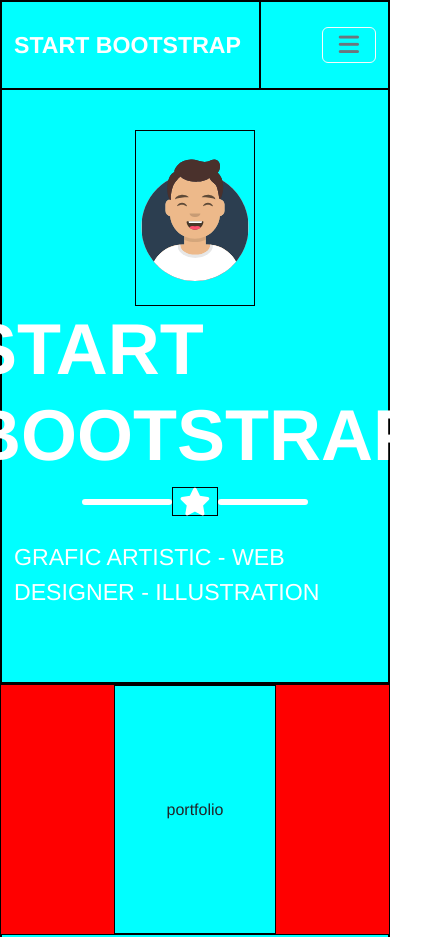
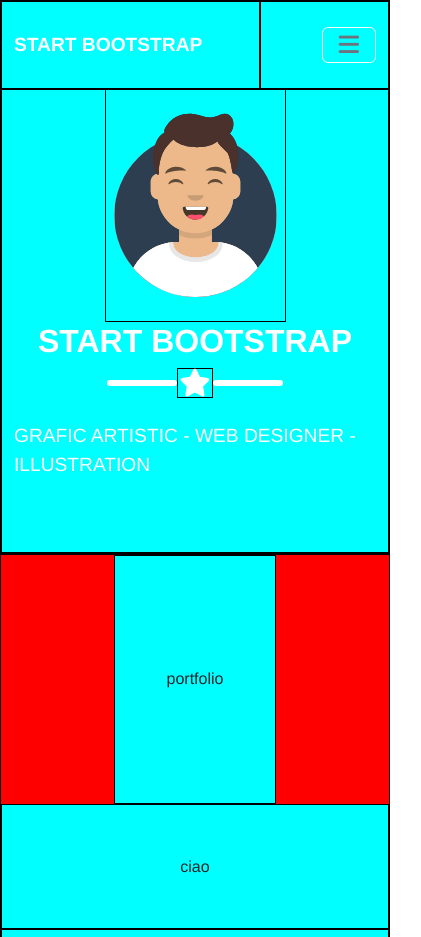
Before and after one commit to Daniele206/html-css-bootstrap-freelancer, a plain HTML site: page index.html in a window 390 px wide. Shown: the top 937 px of the page, 421 px wide, since content can reach past the window. Drawn offline with nearby package versions, Linux system fonts and the light colour scheme.

Commit message:
[fix] header and jumbo responsive

```diff
--- a/assets/main/style.css
+++ b/assets/main/style.css
@@ -47,3 +47,32 @@ header{
   border: 3px solid white;
   border-radius: 6px;
 }
+
+@media screen and (max-width:1200px){
+  .my-fs-h1{
+    font-size: 3.5rem;
+  }
+}
+
+@media screen and (max-width:991px){
+  .my-fs-h1{
+    font-size: 2.5rem;
+  }
+}
+
+@media screen and (max-width:768px){
+  .my-fs-h1{
+    font-size: 2.0rem;
+  }
+
+  .my-fs-jumbo{
+    font-size: 1.2rem !important;
+  }
+}
+
+@media screen and (max-width:576px){
+  .my-fs-header{
+    font-size: 1.2rem !important;
+  }
+
+}
--- a/index.html
+++ b/index.html
@@ -13,18 +13,18 @@
   <header class="position-fixed w-100">
     <div class="container h-100">
       <div class="row h-100">
-        <div class="col-8 col-sm-4 h-100 d-flex align-items-center fs-3 fw-bold">
+        <div class="col-8 col-md-6 h-100 d-flex align-items-center fs-3 my-fs-header fw-bold">
           <a class="text-decoration-none text-white" href="#">START BOOTSTRAP</a>
         </div>
-        <div class="col-4 col-sm-8 h-100 d-flex align-items-center justify-content-end">
-          <div class="d-none d-sm-block h-100">
+        <div class="col-4 col-md-6 h-100 d-flex align-items-center justify-content-end">
+          <div class="d-none d-md-block h-100">
             <ul class="d-flex list-unstyled h-100 d-flex align-items-center fw-bold fs-5">
               <li><a class="text-decoration-none pe-4 text-white" href="#">PORTFOLIO</a></li>
               <li><a class="text-decoration-none pe-4 text-white" href="#">ABOUT</a></li>
               <li><a class="text-decoration-none text-white" href="#">CONTACT</a></li>
             </ul>
           </div>
-          <div class="d-sm-none fs-3 btn btn-outline-light text-secondary px-3 py-0">
+          <div class="d-md-none fs-3 btn btn-outline-light text-secondary px-3 py-0">
             <i class="fa-solid fa-bars"></i>
           </div>
         </div>
@@ -35,15 +35,15 @@
   <section class="jumbotron my-pt-fixed">
     <div class="container h-100">
       <div class="row justify-content-center h-100">
-        <div class="col-12 col-sm-8 d-flex flex-column align-items-center">
-          <img class="col-4 py-4 mt-5" src="./assets/img/avatar.svg" alt="">
+        <div class="col-12 d-flex flex-column align-items-center">
+          <img class="col-sm-3 col-6 py-4 mt-sm-5" src="./assets/img/avatar.svg" alt="avatar">
           <h1 class="fw-bold text-white my-fs-h1">START BOOTSTRAP</h1>
-          <div class="row col-9 justify-content-center">
+          <div class="row col-7 justify-content-center">
             <div class="col-4 my-trat align-self-center"></div>
             <div class="col-2 d-flex justify-content-center fs-1 text-white"><i class="fa-solid fa-star"></i></div>
             <div class="col-4 my-trat align-self-center"></div>
           </div>
-          <span class="text-white fs-3 pt-4 pb-5 mb-4">GRAFIC ARTISTIC - WEB DESIGNER - ILLUSTRATION</span>
+          <span class="text-white fs-3 my-fs-jumbo pt-4 pb-5 mb-4">GRAFIC ARTISTIC - WEB DESIGNER - ILLUSTRATION</span>
         </div>
       </div>
     </div>
```
